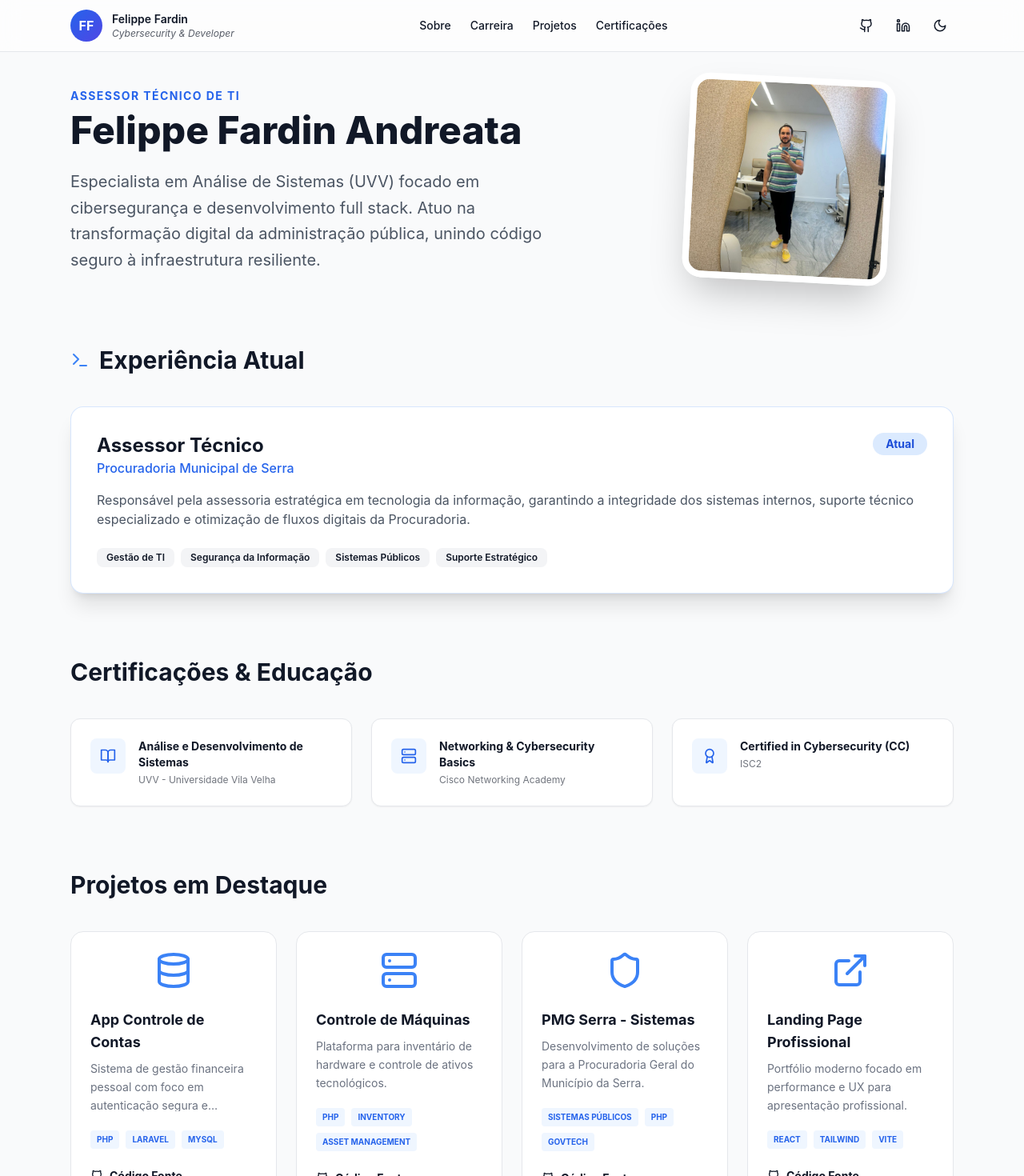
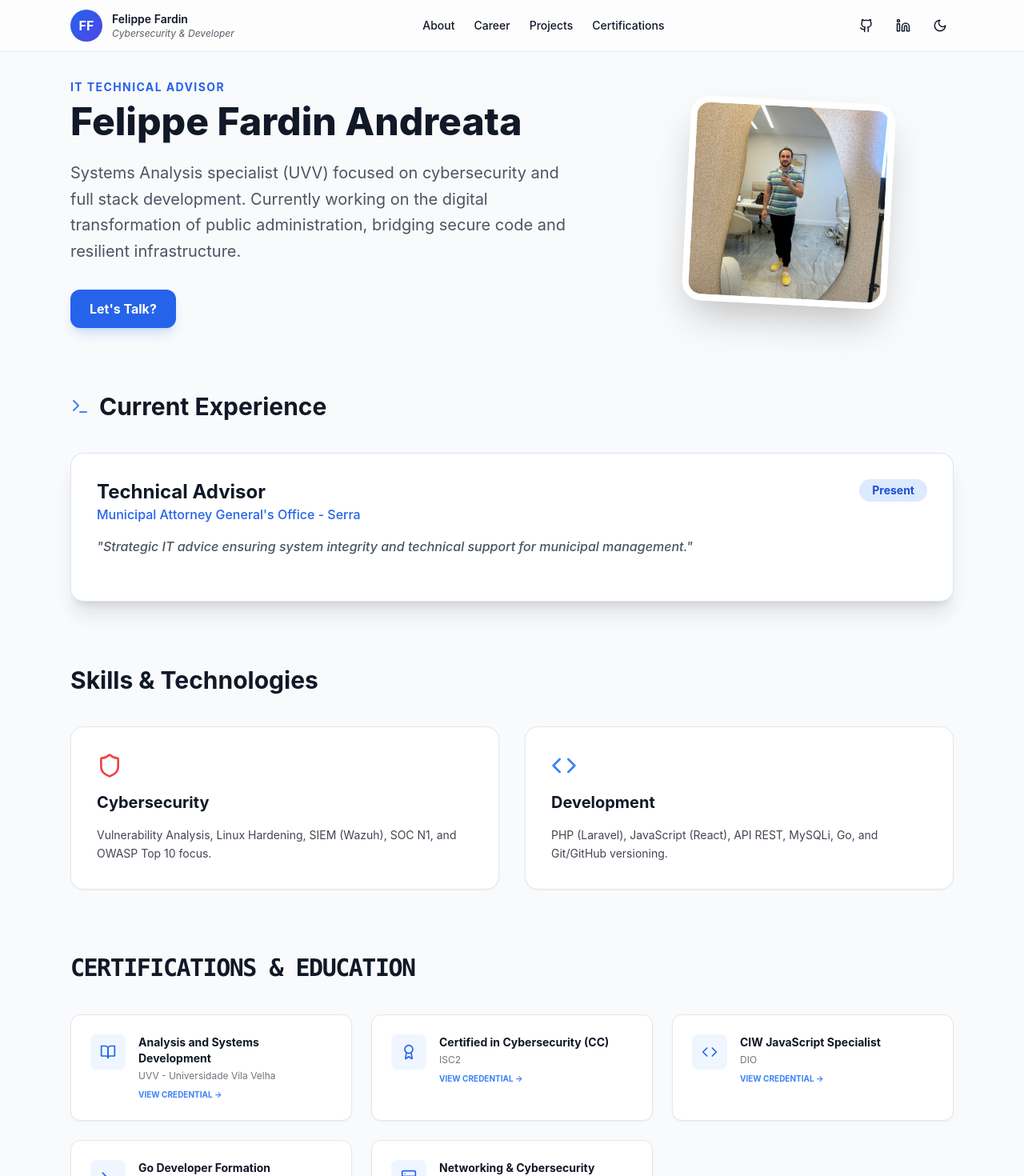
Before and after one commit to felippefardin/portfolio-felippe-final, a React (Vite) app: page / in a window 1280 px wide. Shown: the top 1470 px of the page at 80% size. Built offline with nearby package versions, Linux system fonts and the light colour scheme.

Commit message:
Segundo commit Ajustes

```diff
--- a/src/components/PortfolioFelippe.jsx
+++ b/src/components/PortfolioFelippe.jsx
@@ -21,7 +21,7 @@ export default function PortfolioFelippe() {
       id: 1,
       title: 'App Controle de Contas',
       tags: ['PHP', 'Laravel', 'MySQL', 'Security'],
-      description: 'Sistema de gestão financeira pessoal com foco em autenticação segura e proteção de dados.',
+      description: 'Personal financial management system focused on secure authentication and data protection.',
       repo: 'https://github.com/felippefardin/app-controle-contas.git',
       icon: <Database size={48}/>
     },
@@ -29,32 +29,58 @@ export default function PortfolioFelippe() {
       id: 2,
       title: 'Controle de Máquinas',
       tags: ['PHP', 'Inventory', 'Asset Management'],
-      description: 'Plataforma para inventário de hardware e controle de ativos tecnológicos.',
+      description: 'Platform for hardware inventory and technological asset control.',
       repo: 'https://github.com/felippefardin/controle_maquinas.git',
       icon: <Server size={48}/>
     },
     {
       id: 3,
-      title: 'PMG Serra - Sistemas',
-      tags: ['Sistemas Públicos', 'PHP', 'GovTech'],
-      description: 'Desenvolvimento de soluções para a Procuradoria Geral do Município da Serra.',
+      title: 'PMG Serra - Systems',
+      tags: ['Public Systems', 'PHP', 'GovTech'],
+      description: 'Development of solutions for the Municipal Attorney General\'s Office of Serra.',
       repo: 'https://github.com/felippefardin/pmg-serra.git',
       icon: <Shield size={48}/>
     },
     {
       id: 4,
-      title: 'Landing Page Profissional',
+      title: 'Professional Landing Page',
       tags: ['React', 'Tailwind', 'Vite'],
-      description: 'Portfólio moderno focado em performance e UX para apresentação profissional.',
+      description: 'Modern portfolio focused on performance and UX for professional presentation.',
       repo: 'https://github.com/felippefardin/landing-page-felippe.git',
       icon: <ExternalLink size={48}/>
     }
   ];
 
   const certifications = [
-    { title: 'Análise e Desenvolvimento de Sistemas', issuer: 'UVV - Universidade Vila Velha', icon: <BookOpen size={20}/> },
-    { title: 'Networking & Cybersecurity Basics', issuer: 'Cisco Networking Academy', icon: <Server size={20}/> },
-    { title: 'Certified in Cybersecurity (CC)', issuer: 'ISC2', icon: <Award size={20}/> }
+    {
+      title: 'Analysis and Systems Development',
+      issuer: 'UVV - Universidade Vila Velha',
+      icon: <BookOpen size={20}/>,
+      link: '/diploma.pdf' // Referência ao arquivo enviado
+    },
+    {
+      title: 'Certified in Cybersecurity (CC)',
+      issuer: 'ISC2',
+      icon: <Award size={20}/>,
+      link: 'https://www.credly.com/badges/860ebf6a-c11a-4de0-9f8c-2394e87caf3b/linked_in_profile'
+    },
+    {
+      title: 'CIW JavaScript Specialist',
+      issuer: 'DIO',
+      icon: <Code size={20}/>,
+      link: 'https://www.dio.me/certificate/Z3UCHOAS/share'
+    },
+    {
+      title: 'Go Developer Formation',
+      issuer: 'DIO',
+      icon: <Terminal size={20}/>,
+      link: 'https://www.dio.me/certificate/EZKHW71H/share'
+    },
+    {
+      title: 'Networking & Cybersecurity Basics',
+      issuer: 'Cisco Networking Academy',
+      icon: <Server size={20}/>
+    }
   ];
 
   const container = {
@@ -80,10 +106,10 @@ export default function PortfolioFelippe() {
           </div>
 
           <nav className="hidden md:flex items-center gap-6 text-sm font-medium">
-            <a href="#about" className="hover:text-blue-500 transition">Sobre</a>
-            <a href="#experience" className="hover:text-blue-500 transition">Carreira</a>
-            <a href="#projects" className="hover:text-blue-500 transition">Projetos</a>
-            <a href="#certs" className="hover:text-blue-500 transition">Certificações</a>
+            <a href="#about" className="hover:text-blue-500 transition">About</a>
+            <a href="#experience" className="hover:text-blue-500 transition">Career</a>
+            <a href="#projects" className="hover:text-blue-500 transition">Projects</a>
+            <a href="#certs" className="hover:text-blue-500 transition">Certifications</a>
           </nav>
 
           <div className="flex items-center gap-3">
@@ -101,12 +127,15 @@ export default function PortfolioFelippe() {
         <section id="about" className="max-w-6xl mx-auto px-6 mb-20">
           <div className="grid md:grid-cols-5 gap-12 items-center">
             <div className="md:col-span-3">
-              <motion.span initial={{ opacity: 0 }} animate={{ opacity: 1 }} className="text-blue-600 font-bold tracking-widest text-sm uppercase">Assessor Técnico de TI</motion.span>
+              <motion.span initial={{ opacity: 0 }} animate={{ opacity: 1 }} className="text-blue-600 font-bold tracking-widest text-sm uppercase">IT Technical Advisor</motion.span>
               <h1 className="text-5xl font-extrabold mt-2 mb-6">Felippe Fardin Andreata</h1>
               <p className="text-xl text-gray-600 dark:text-gray-300 leading-relaxed">
-                Especialista em Análise de Sistemas (UVV) focado em cibersegurança e desenvolvimento full stack.
-                Atuo na transformação digital da administração pública, unindo código seguro à infraestrutura resiliente.
+                Systems Analysis specialist (UVV) focused on cybersecurity and full stack development.
+                Currently working on the digital transformation of public administration, bridging secure code and resilient infrastructure.
               </p>
+              <div className="mt-8 flex gap-4">
+                <a href="mailto:felippefardin@hotmail.com" className="bg-blue-600 text-white px-6 py-3 rounded-xl font-bold hover:bg-blue-700 transition shadow-lg shadow-blue-500/20">Let's Talk?</a>
+              </div>
             </div>
             <div className="md:col-span-2 flex justify-center">
                <img src="/images/profile.jpeg" alt="Felippe" className="w-64 h-64 rounded-3xl object-cover shadow-2xl border-8 border-white dark:border-gray-800 rotate-3 hover:rotate-0 transition-transform duration-500" />
@@ -114,52 +143,71 @@ export default function PortfolioFelippe() {
           </div>
         </section>
 
-        {/* Experiência Profissional */}
+        {/* Career Section */}
         <section id="experience" className="max-w-6xl mx-auto px-6 mb-20">
           <h2 className="text-3xl font-bold mb-10 flex items-center gap-3">
-            <Terminal className="text-blue-500" /> Experiência Atual
+            <Terminal className="text-blue-500" /> Current Experience
           </h2>
           <div className="bg-white dark:bg-gray-800 p-8 rounded-2xl border border-blue-500/20 shadow-xl">
             <div className="flex flex-col md:flex-row md:justify-between md:items-start mb-4">
               <div>
-                <h3 className="text-2xl font-bold">Assessor Técnico</h3>
-                <p className="text-blue-600 dark:text-blue-400 font-medium">Procuradoria Municipal de Serra</p>
+                <h3 className="text-2xl font-bold">Technical Advisor</h3>
+                <p className="text-blue-600 dark:text-blue-400 font-medium">Municipal Attorney General's Office - Serra</p>
               </div>
-              <span className="bg-blue-100 dark:bg-blue-900/50 text-blue-700 dark:text-blue-300 px-4 py-1 rounded-full text-sm font-bold mt-2 md:mt-0">Atual</span>
+              <span className="bg-blue-100 dark:bg-blue-900/50 text-blue-700 dark:text-blue-300 px-4 py-1 rounded-full text-sm font-bold mt-2 md:mt-0">Present</span>
             </div>
-            <p className="text-gray-600 dark:text-gray-400 mb-6">
-              Responsável pela assessoria estratégica em tecnologia da informação, garantindo a integridade dos sistemas internos,
-              suporte técnico especializado e otimização de fluxos digitais da Procuradoria.
+            <p className="text-gray-600 dark:text-gray-400 mb-6 font-medium italic">
+              "Strategic IT advice ensuring system integrity and technical support for municipal management."
             </p>
-            <div className="flex flex-wrap gap-2">
-              {['Gestão de TI', 'Segurança da Informação', 'Sistemas Públicos', 'Suporte Estratégico'].map(s => (
-                <span key={s} className="text-xs font-semibold px-3 py-1 bg-gray-100 dark:bg-gray-700 rounded-lg">{s}</span>
-              ))}
+          </div>
+        </section>
+
+        {/* Skills & Technologies (Simplified) */}
+        <section id="skills" className="max-w-6xl mx-auto px-6 mb-20">
+          <h2 className="text-3xl font-bold mb-10">Skills & Technologies</h2>
+          <div className="grid md:grid-cols-2 gap-8">
+            <div className="p-8 rounded-2xl bg-white dark:bg-gray-800 border dark:border-gray-700 shadow-sm">
+               <Shield className="text-red-500 mb-4" size={32} />
+               <h3 className="text-xl font-bold mb-4">Cybersecurity</h3>
+               <p className="text-sm opacity-80 leading-relaxed">Vulnerability Analysis, Linux Hardening, SIEM (Wazuh), SOC N1, and OWASP Top 10 focus.</p>
+            </div>
+            <div className="p-8 rounded-2xl bg-white dark:bg-gray-800 border dark:border-gray-700 shadow-sm">
+               <Code className="text-blue-500 mb-4" size={32} />
+               <h3 className="text-xl font-bold mb-4">Development</h3>
+               <p className="text-sm opacity-80 leading-relaxed">PHP (Laravel), JavaScript (React), API REST, MySQLi, Go, and Git/GitHub versioning.</p>
             </div>
           </div>
         </section>
 
-        {/* Certificações */}
+        {/* Certifications (Updated with Links) */}
         <section id="certs" className="max-w-6xl mx-auto px-6 mb-20">
-          <h2 className="text-3xl font-bold mb-10">Certificações & Educação</h2>
+          <h2 className="text-3xl font-bold mb-10 font-mono tracking-tighter uppercase">Certifications & Education</h2>
           <div className="grid md:grid-cols-3 gap-6">
             {certifications.map((cert, i) => (
-              <motion.div key={i} whileHover={{ y: -5 }} className="p-6 bg-white dark:bg-gray-800 rounded-xl border border-gray-200 dark:border-gray-700 flex items-start gap-4 shadow-sm">
+              <motion.a
+                key={i}
+                href={cert.link}
+                target="_blank"
+                rel="noreferrer"
+                whileHover={{ y: -5, borderColor: '#3b82f6' }}
+                className={`p-6 bg-white dark:bg-gray-800 rounded-xl border border-gray-200 dark:border-gray-700 flex items-start gap-4 shadow-sm transition-all ${cert.link ? 'cursor-pointer' : 'cursor-default'}`}
+              >
                 <div className="p-3 bg-blue-50 dark:bg-blue-900/30 rounded-lg text-blue-600">
                   {cert.icon}
                 </div>
                 <div>
                   <h4 className="font-bold text-sm">{cert.title}</h4>
                   <p className="text-xs opacity-60 mt-1">{cert.issuer}</p>
+                  {cert.link && <span className="text-[10px] text-blue-500 font-bold mt-2 block">VIEW CREDENTIAL →</span>}
                 </div>
-              </motion.div>
+              </motion.a>
             ))}
           </div>
         </section>
 
-        {/* Projetos */}
+        {/* Projects */}
         <section id="projects" className="max-w-6xl mx-auto px-6">
-          <h2 className="text-3xl font-bold mb-10">Projetos em Destaque</h2>
+          <h2 className="text-3xl font-bold mb-10">Featured Projects</h2>
           <motion.div className="grid sm:grid-cols-2 lg:grid-cols-4 gap-6" variants={container} initial="hidden" whileInView="show">
             {projects.map(p => (
               <motion.article key={p.id} className="group p-6 rounded-2xl bg-white dark:bg-gray-800 border dark:border-gray-700 hover:shadow-2xl hover:border-blue-500/50 transition-all" variants={item}>
@@ -170,7 +218,7 @@ export default function PortfolioFelippe() {
                   {p.tags.slice(0, 3).map(t => <span key={t} className="text-[10px] px-2 py-1 bg-blue-50 dark:bg-blue-900/30 text-blue-600 dark:text-blue-400 rounded uppercase font-bold">{t}</span>)}
                 </div>
                 <a href={p.repo} target="_blank" rel="noreferrer" className="inline-flex items-center gap-2 text-sm font-bold text-gray-900 dark:text-white hover:text-blue-600 transition">
-                   <Github size={16}/> Código Fonte
+                   <Github size={16}/> Source Code
                 </a>
               </motion.article>
             ))}
@@ -182,9 +230,9 @@ export default function PortfolioFelippe() {
         <div className="flex justify-center gap-6 mb-6 opacity-60">
           <a href="https://github.com/felippefardin"><Github size={20}/></a>
           <a href="https://linkedin.com/in/felippefardin"><Linkedin size={20}/></a>
-          <a href="mailto:felippe.andreata@example.com"><Mail size={20}/></a>
+          <a href="mailto:felippefardin@hotmail.com"><Mail size={20}/></a>
         </div>
-        <p className="text-sm opacity-50">© 2025 Felippe Fardin Andreata | Desenvolvido com React & Tailwind</p>
+        <p className="text-sm opacity-50">© 2025 Felippe Fardin Andreata | Focused on Security & Tech</p>
       </footer>
     </div>
   );
```
